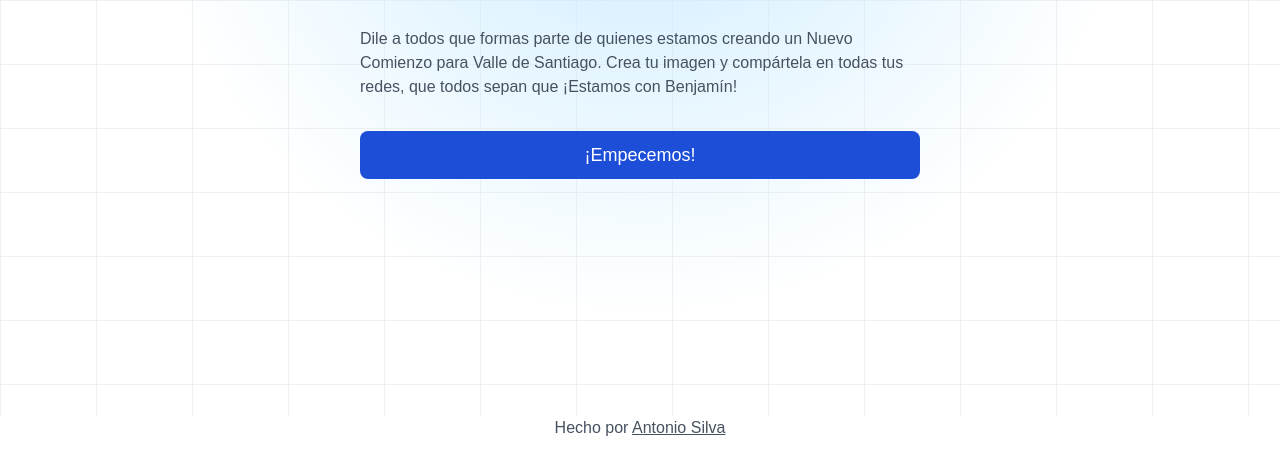
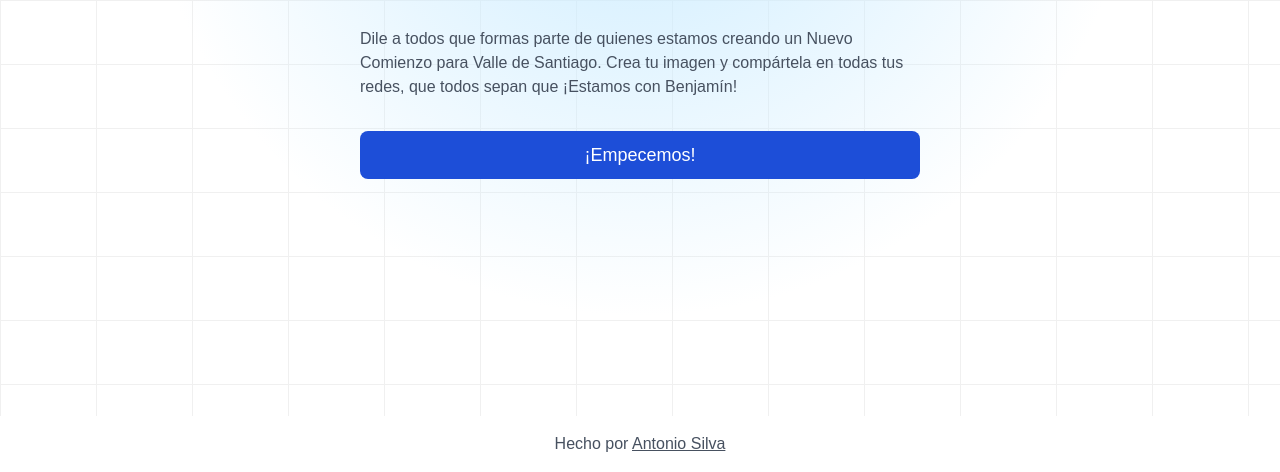
Before and after one commit to Asilvazavala/Elecciones-2024, an Astro site: page / in a window 1280 px wide. Shown: the part 384-856 px from the top of the page. Before the commit the page ends 824 px from the top, so only its background shows below. Built offline with nearby package versions, Linux system fonts and the light colour scheme; Astro itself is replaced by a stand-in of ours.

Commit message:
added footer

```diff
--- a/src/components/Footer.astro
+++ b/src/components/Footer.astro
@@ -1,4 +1,4 @@
-<footer class="flex justify-center items-center">
+<footer class="flex justify-center items-center py-4">
   <p class="text-gray">
     Hecho por
     <a
```
